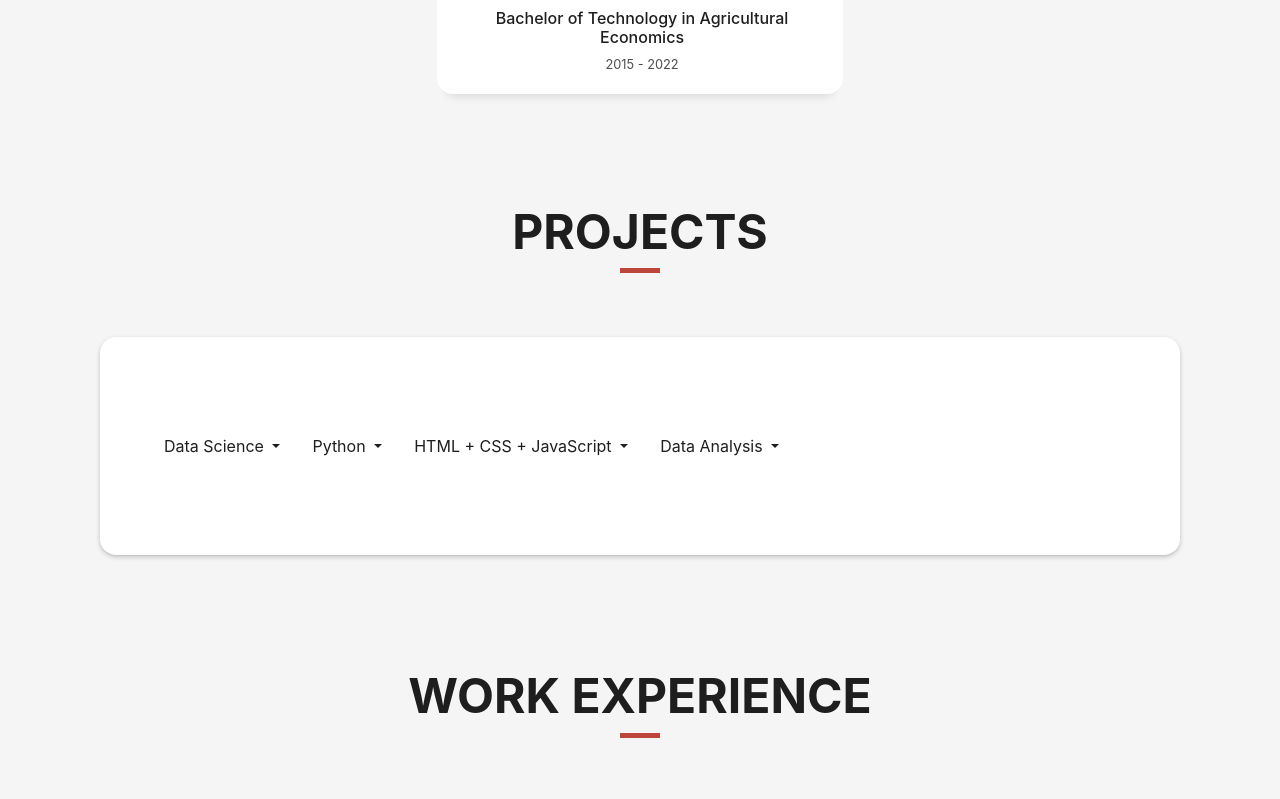
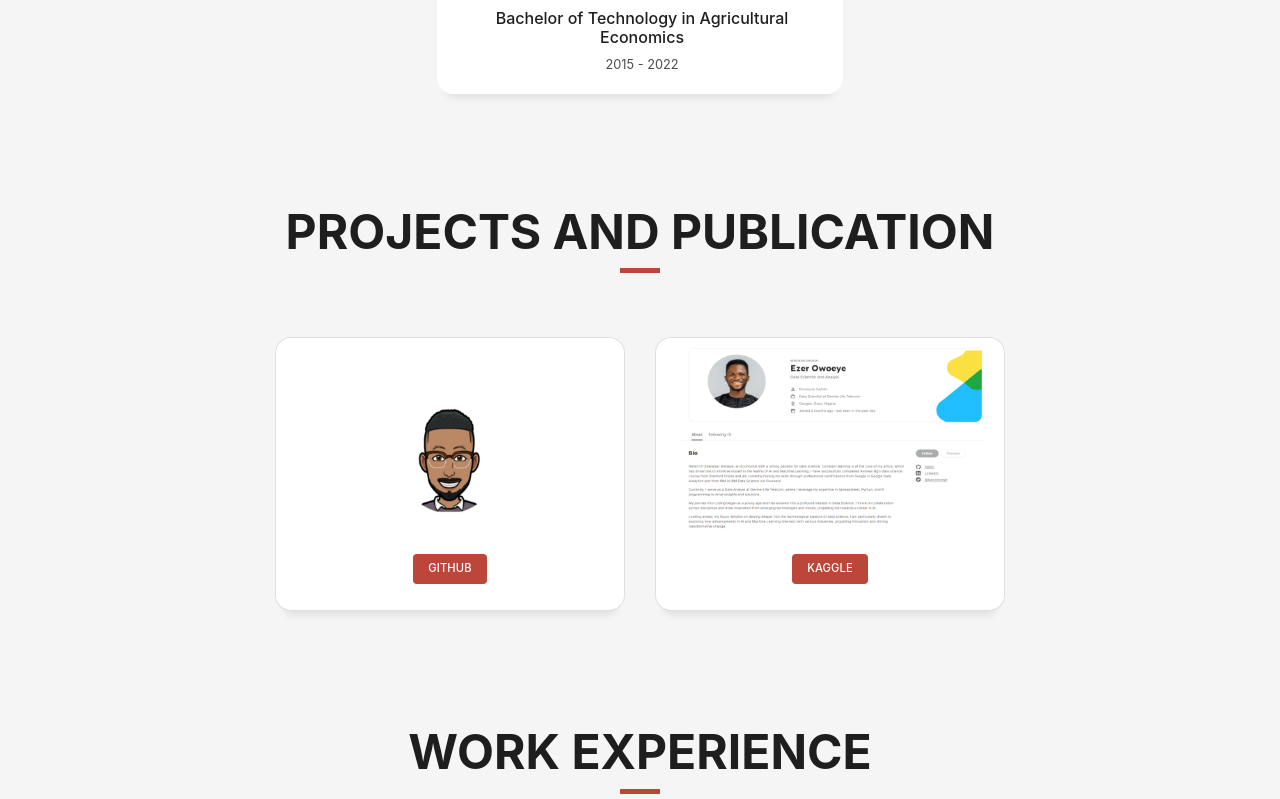
Before and after one commit to ezerowoeye/ezerowoeye.github.io, a plain HTML site: page index.html in a window 1280 px wide. Shown: the part 2420-3219 px from the top of the page. Drawn offline with Linux system fonts and the light colour scheme; files whose address does not match are found by name.

Commit message:
Update index.html

```diff
--- a/index.html
+++ b/index.html
@@ -251,7 +251,7 @@
 
 
 
-      <section id="about" class="about-mf sect-pt4 route">
+<!--       <section id="about" class="about-mf sect-pt4 route">
       <div class="container">
         <div class="col-sm-12">
           <div class="title-box text-center">
@@ -302,7 +302,60 @@
           </div>
         </div>
       </div>
-    </section>
+    </section> -->
+
+        <!-- Smooth Scroll Button -->
+      <!-- <div class="row justify-content-center">  Center the div
+        <button id="scrollToWork" class="scroll-btn">Scroll to Work Experience</button>
+      </div> -->
+
+      <section id="projects" class="blog-mf sect-pt4 route">
+        <div class="container">
+          <div class="row">
+            <div class="col-sm-12">
+              <div class="title-box text-center">
+                <h3 class="title-a">
+                  Projects and Publication
+                </h3>
+                <!-- <p class="subtitle-a">
+                  Links:
+                </p> -->
+                <div class="line-mf"></div>
+              </div>
+            </div>
+          </div>
+          <div class="row justify-content-center"><!-- Modified this line -->
+            <div class="col-md-4">
+              <div class="card card-blog">
+                <div class="card-img">
+                  <a href="https://github.com/Hethii"><img src="assets/img/Extras/bitmoji_ezer1.png" alt="" class="img-fluid" style="border-radius: 1rem;"></a>
+                </div>
+                <div class="card-body">
+                  <div class="card-category-box">
+                    <div class="card-category">
+                      <h6 class="category">Github</h6>
+                    </div>
+                  </div>
+                </div>
+              </div>
+            </div>
+            <div class="col-md-4">
+              <div class="card card-blog">
+                <div class="card-img">
+                  <a href="https://www.kaggle.com/ebenezerowoeye"><img src="assets/img/Extras/kaggle_ezer1.png" alt="" class="img-fluid" style="border-radius: 1rem;"></a>
+                </div>
+                <div class="card-body">
+                  <div class="card-category-box">
+                    <div class="card-category">
+                      <h6 class="category">Kaggle</h6>
+                    </div>
+                  </div>
+                </div>
+              </div>
+            </div>
+          </div>
+        </div>
+      </section>
 
 
    <section id="work" class="portfolio-mf sect-pt4 route">
@@ -651,7 +704,7 @@
         <button id="scrollToWork" class="scroll-btn">Scroll to Work Experience</button>
       </div> -->
 
-      <section id="projects" class="blog-mf sect-pt4 route">
+<!--       <section id="projects" class="blog-mf sect-pt4 route">
         <div class="container">
           <div class="row">
             <div class="col-sm-12">
@@ -695,10 +748,12 @@
                 </div>
               </div>
             </div>
-          </div>
+          </div> -->
 
 
-
+ <section id="projects" class="blog-mf sect-pt4 route">
+        <div class="container">
+          <div class="row">
           <div class="col-sm-12">
             <div class="title-box text-center">
               <h6 class="title-a">
```
